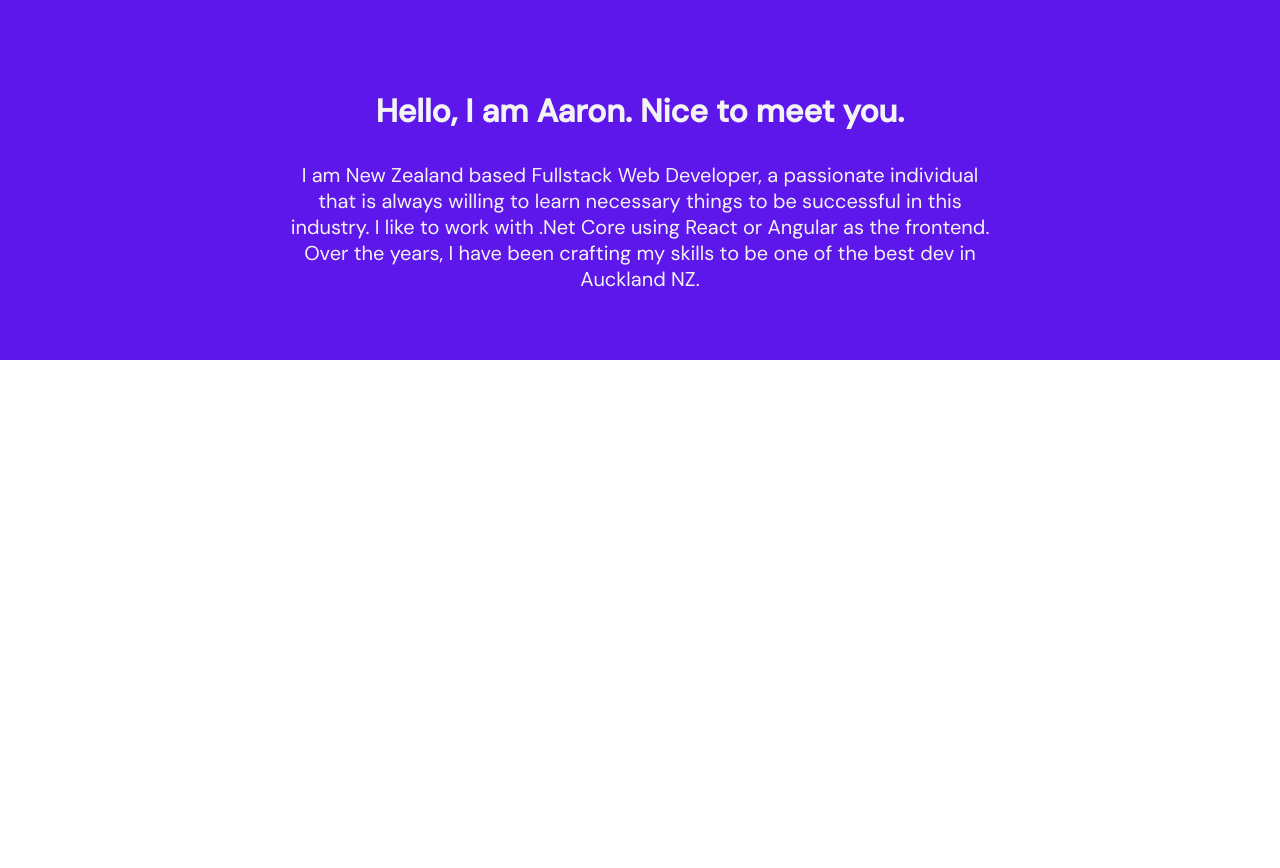
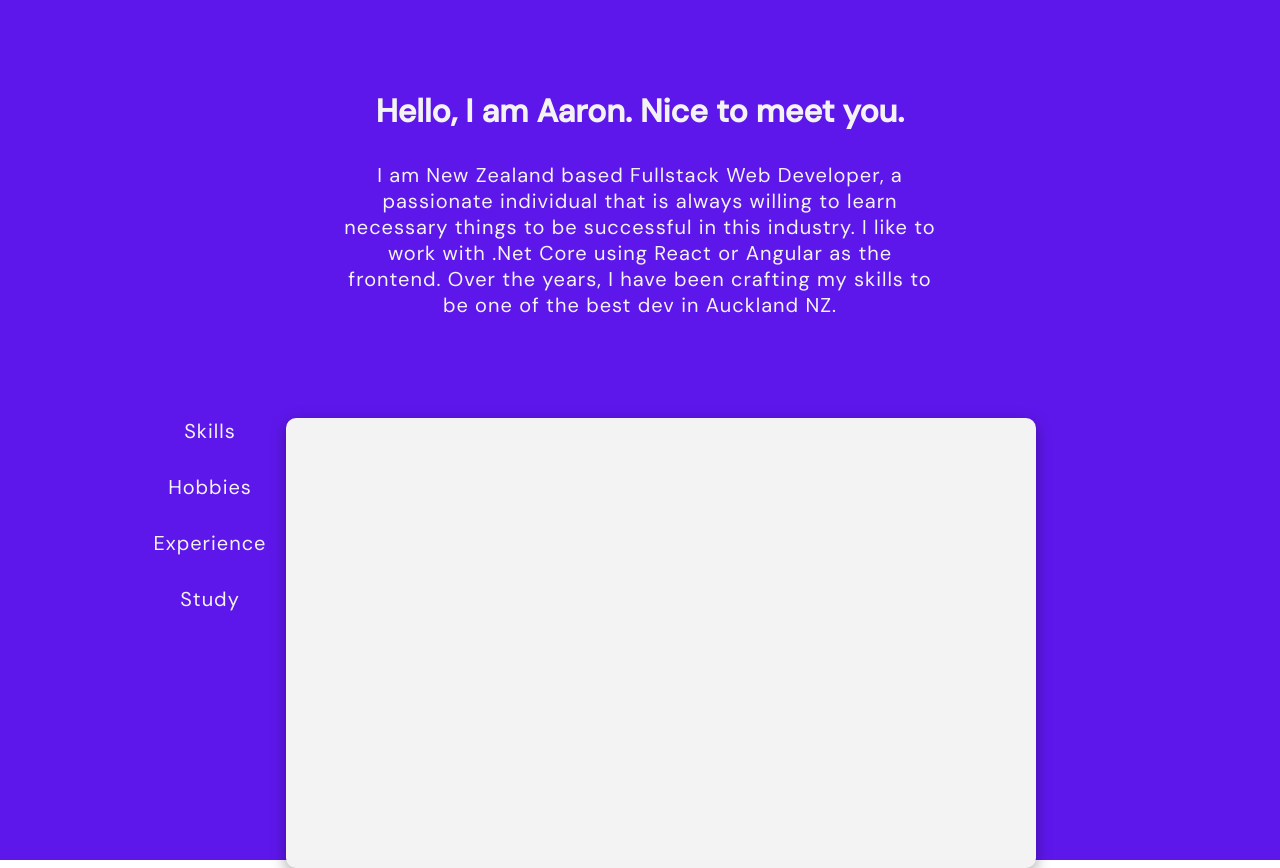
Before and after one commit to DiamondD7/WebPortfolio_2023, a React (Vite) app: page / in a window 1280 px wide. Shown: the part 1020-1888 px from the top of the page. Before the commit the page ends 1380 px from the top, so only its background shows below. Built offline with nearby package versions, Linux system fonts and the light colour scheme.

Commit message:
added the description container and list and added line spacing in every paragraphs

```diff
--- a/src/components/Aboutme/About.jsx
+++ b/src/components/Aboutme/About.jsx
@@ -1,6 +1,24 @@
 import React from "react";
 
 import "../../styles/aboutstyles.css";
+const Description = () => {
+  return (
+    <div>
+      <div className="description__wrapper">
+        <div className="description-list__wrapper">
+          <ul>
+            <li>Skills</li>
+            <li>Hobbies</li>
+            <li>Experience</li>
+            <li>Study</li>
+          </ul>
+        </div>
+        <div className="description-container__wrapper"></div>
+      </div>
+    </div>
+  );
+};
+
 const About = () => {
   return (
     <div>
@@ -15,6 +33,8 @@ const About = () => {
           or Angular as the frontend. Over the years, I have been crafting my
           skills to be one of the best dev in Auckland NZ.
         </p>
+
+        <Description />
       </div>
     </div>
   );
--- a/src/styles/aboutstyles.css
+++ b/src/styles/aboutstyles.css
@@ -1,6 +1,6 @@
 .about-container__wrapper{
     background-color: #5e17eb;
-    height: 400px;
+    height: 900px;
     width: 100%;
 
     padding-top: 130px;
@@ -15,7 +15,45 @@
     display: inline-block;
     color: #F3F3F3;
     font-size: 20px;
-    width: 700px;
+    width: 600px;
 
     padding-top: 30px;
+    margin-bottom: 100px;
+    letter-spacing: 1px;
 }
+
+
+
+
+
+/* -------------------------------------------------------DESCRIPTION------------------ */
+
+.description__wrapper{
+    display: flex;
+    justify-content: center;
+}
+.description-container__wrapper{
+    background-color: #F3F3F3;
+    width: 750px;
+    height: 450px;
+    box-shadow: rgba(0, 0, 0, 0.35) 0px 5px 15px;
+
+    margin-right: 90px;
+    border-radius: 10px;
+}
+
+.description-list__wrapper{
+    color: #F3F3F3;
+    font-size: 20px;
+
+    margin-right: 20px;
+}
+.description-list__wrapper ul{
+    list-style: none;
+
+}
+
+.description-list__wrapper ul li{
+    margin-bottom: 30px;
+    letter-spacing: 1px;
+}
--- a/src/styles/herostyles.css
+++ b/src/styles/herostyles.css
@@ -28,6 +28,7 @@
     font-size: 24px;
     width: 950px;
     margin-top: 10px;
+    letter-spacing: 1px;
 }
 
 .hero-cartoon-image__wrapper{
```
